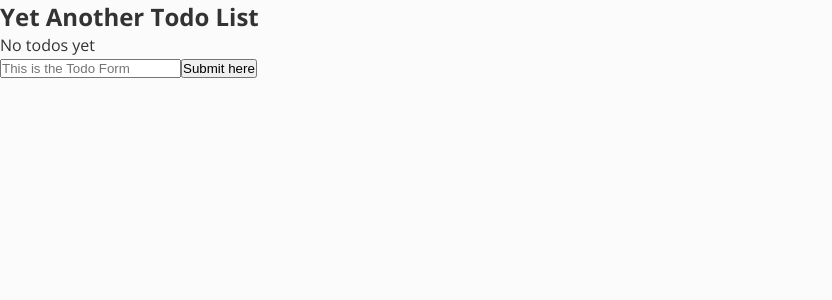
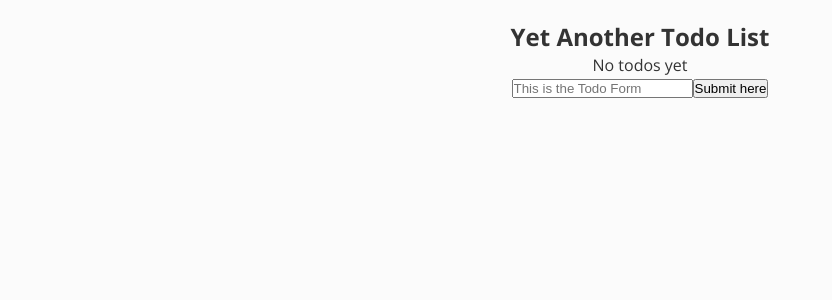
Before and after one commit to flcsn/yet-another-todo-list, a React (Create React App) app: page / in a window 1280 px wide. Shown: the top 300 px of the page, without its empty margins (0-832 px from the left). Built offline with nearby package versions, Linux system fonts and the light colour scheme.

Commit message:
added basic styles

```diff
--- a/src/App.js
+++ b/src/App.js
@@ -13,7 +13,7 @@ const App = () => {
   }
 
   return (
-    <div>
+    <div className='main-container'>
       <AppTitle />
       <TodoList todos={todos} />
       <TodoForm addNewTodo={addNewTodo} />
--- a/src/components/AppTitle.js
+++ b/src/components/AppTitle.js
@@ -2,7 +2,7 @@ import React from 'react'
 
 const AppTitle = () => {
   return (
-    <div>
+    <div className='container'>
       <h2>Yet Another Todo List</h2>
     </div>
   )
--- a/src/components/TodoForm.js
+++ b/src/components/TodoForm.js
@@ -7,10 +7,12 @@ const TodoForm = ({ addNewTodo }) => {
   }
 
   return (
-    <form onSubmit={handleSubmit}>
-      <input name='todo' type='text' placeholder='This is the Todo Form'/>
-      <button type='submit'>Submit here</button>
-    </form>
+    <div className='container'>
+      <form onSubmit={handleSubmit}>
+        <input name='todo' type='text' placeholder='This is the Todo Form'/>
+        <button type='submit'>Submit here</button>
+      </form>
+    </div>
   )
 }
 
--- a/src/components/TodoList.js
+++ b/src/components/TodoList.js
@@ -2,7 +2,7 @@ import React from 'react'
 
 const TodoList = ({ todos }) => {
   return (
-    <div>
+    <div className='container'>
       <ul>
         { todos.length === 0
           ? <div>No todos yet</div>
--- a/src/index.css
+++ b/src/index.css
@@ -14,6 +14,11 @@ html, body {
   background-color: var(--color-white);
 }
 
+ul {
+  list-style: none;
+}
+
+
 /* Colors */
 
 :root {
@@ -22,3 +27,22 @@ html, body {
   --color-gray: #a4a4a4;
   --color-gray-light: #f2f2f2;
 }
+
+
+/* Styles */
+
+.main-container {
+  display: flex;
+  flex-direction: column;
+  align-items: center;
+  justify-content: center;
+  width: 500px;
+  padding: 20px;
+  margin: 0 auto;
+}
+
+.container {
+  height: 100%;
+  width: 100%;
+  text-align: center;
+}
```
